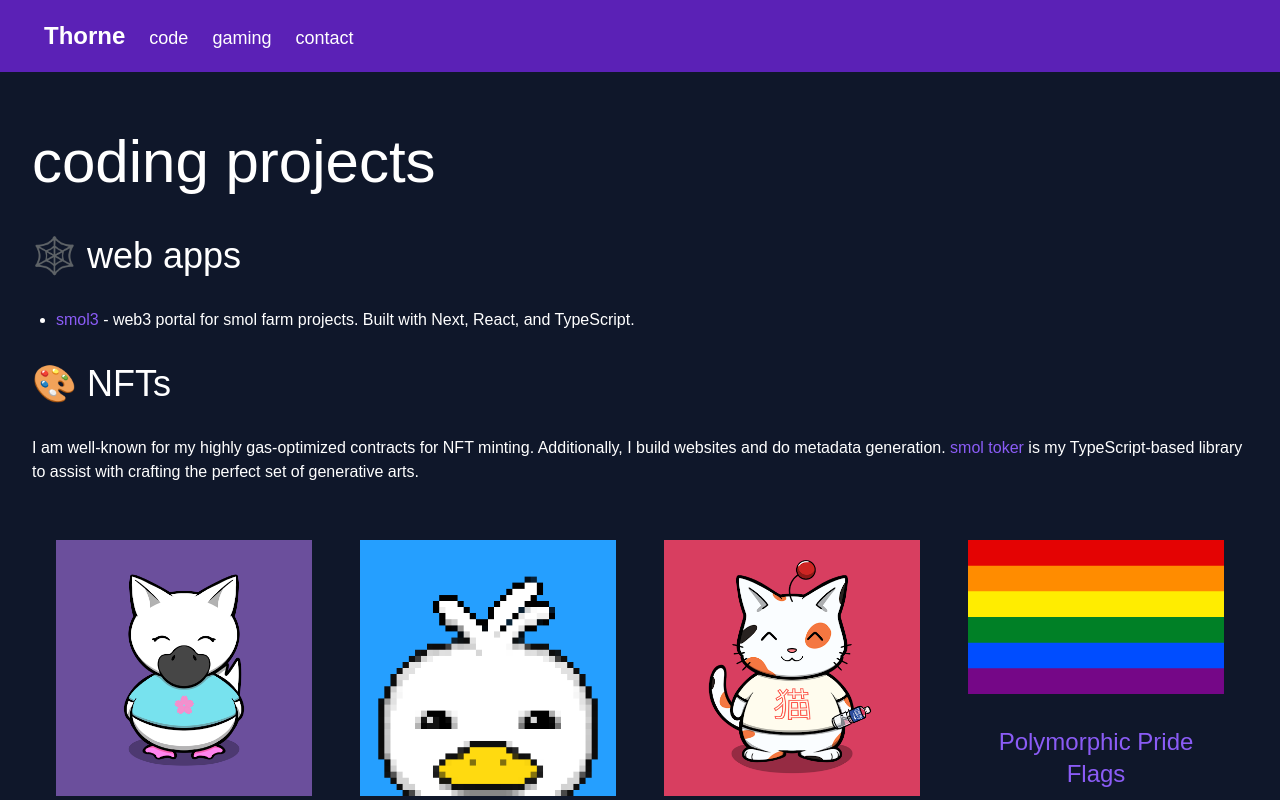
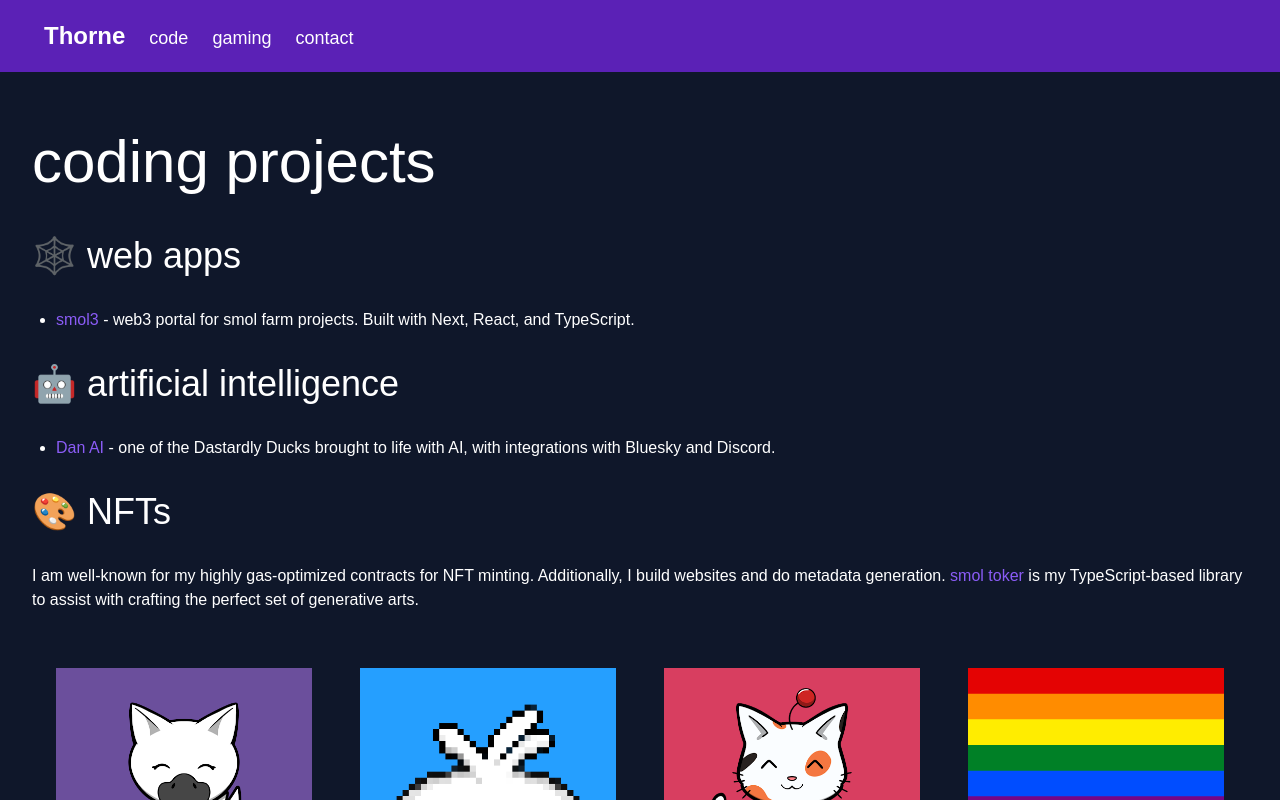
Before and after one commit to ExistentialEnso/ens0-me, a Next.js app: page /code in a window 1280 px wide. Shown: the top 800 px of the page. Built offline with nearby package versions, Linux system fonts and the light colour scheme; a web font is replaced by a local one.

Commit message:
Add AI section

```diff
--- a/src/app/code/page.tsx
+++ b/src/app/code/page.tsx
@@ -119,6 +119,12 @@ const Code = () => {
                 <li><Link href="https://smol3.com">smol3</Link> - web3 portal for smol farm projects. Built with Next, React, and TypeScript.</li>
             </ul>
 
+            <Heading size={2}>🤖 artificial intelligence</Heading>
+
+            <ul className="mb-8 ml-6 list-disc">
+                <li><Link href="https://dan.dastardlyducks.com">Dan AI</Link> - one of the Dastardly Ducks brought to life with AI, with integrations with Bluesky and Discord.</li>
+            </ul>
+
             <Heading size={2}>🎨 NFTs</Heading>
 
             <p className="mb-8">
```
